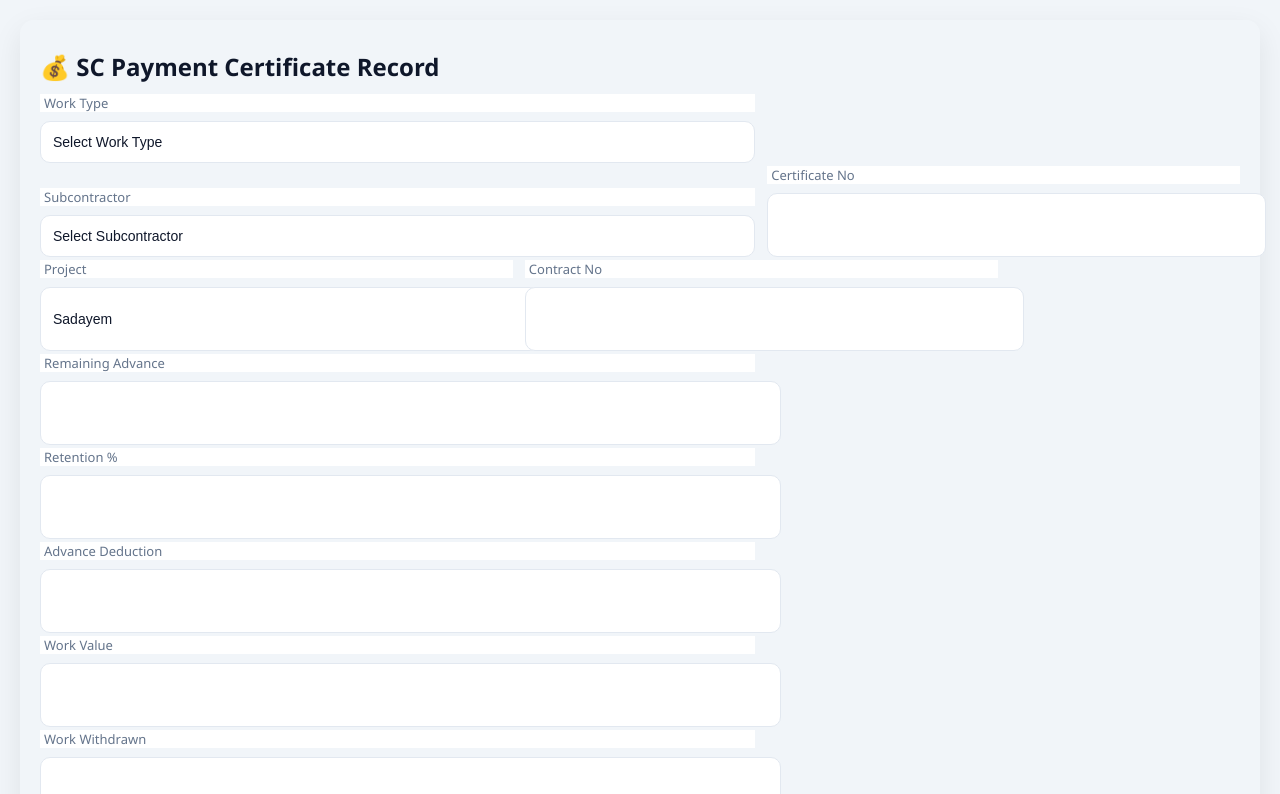
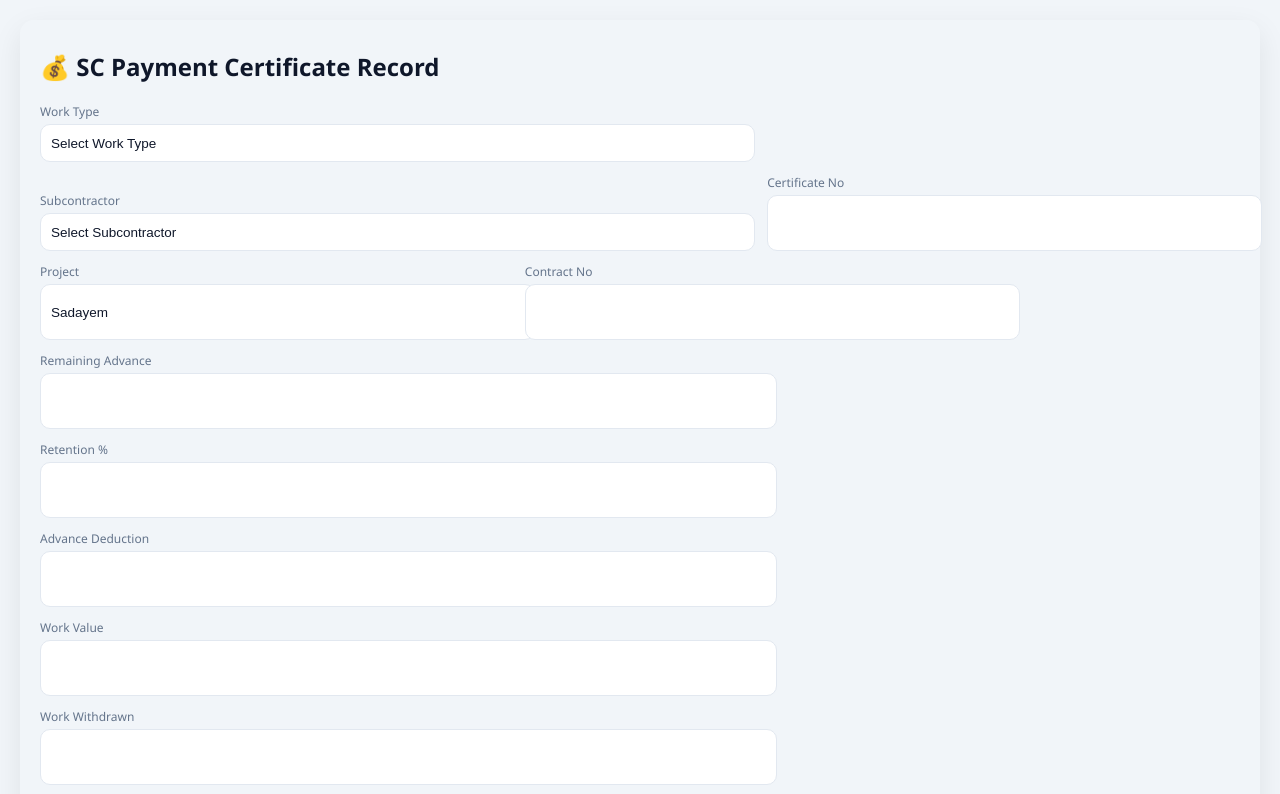
Before and after one commit to engrtanveerbaig-tech/spms-system, a plain HTML site: page frontend/payment.html in a window 1280 px wide. Shown: the top 794 px of the page. Drawn offline with Linux system fonts and the light colour scheme.

Commit message:
fix the issue

```diff
--- a/frontend/css/style.css
+++ b/frontend/css/style.css
@@ -60,14 +60,10 @@ body{
 }
 
 .premium-card .input-group label{
-    font-size:12px;
-    margin-bottom:6px;
-    color:var(--muted);
-}
-
-.input-group input,
-.input-group select{
-    height:42px;
+    position:absolute;
+    top:50%;
+    left:12px;
+    transform:translateY(-50%);
 }
 .form-grid .col-4 button{
     height:42px;
@@ -249,33 +245,26 @@ tbody tr:hover{
 .premium-card .input-group{
     position:relative;
 }
-.premium-card .input-group label{
-    position:absolute;
-}
 /* LABEL */
+/* NORMAL LABEL (ALL FORMS) */
 .input-group label{
-    top:50%;
-    left:12px;
-    transform:translateY(-50%);
-    font-size:13px;
+    position:static;
+    transform:none;
+    margin-bottom:4px;
+    font-size:12px;
     color:var(--muted);
-    background:var(--card);
-    padding:0 4px;
-    pointer-events:none;
-    transition:0.25s;
 }
 
 /* INPUT FIELD */
 .input-group input,
 .input-group select{
-    height:42px;
-    padding:10px 12px;
+    height:38px;
+    padding:8px 10px;
+    font-size:13.5px;
     border-radius:10px;
     border:1px solid var(--border);
     background:var(--card);
     color:var(--text);
-    font-size:14px;
-    transition:all 0.25s ease;
 }
 @media(max-width:1200px){
     .col-3{grid-column:span 6;}
```
